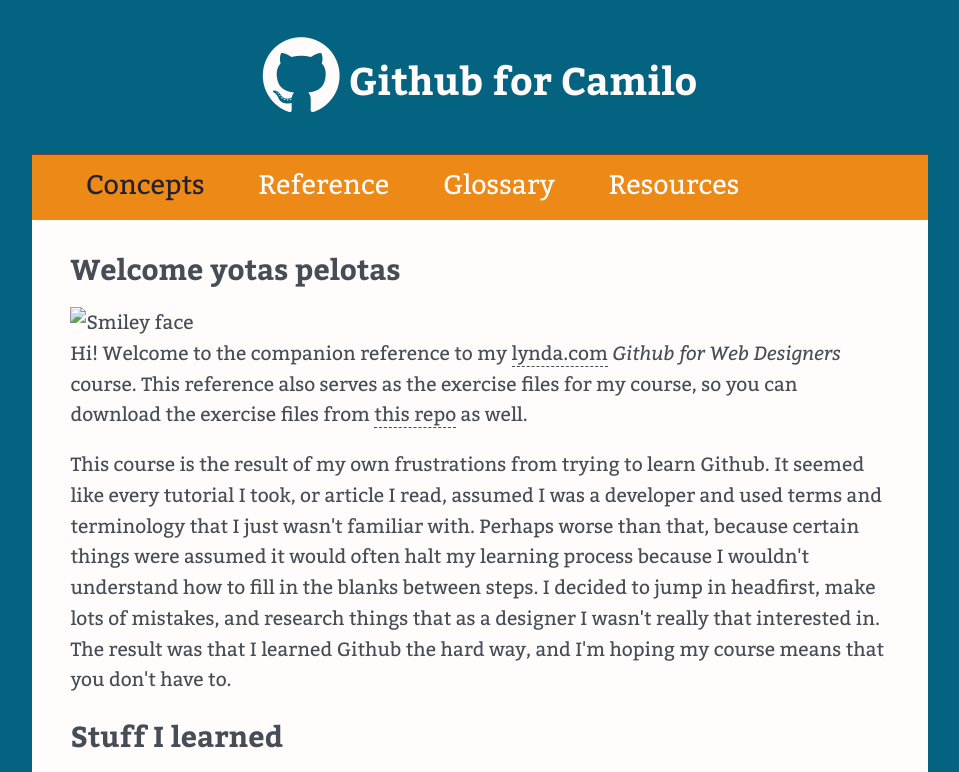
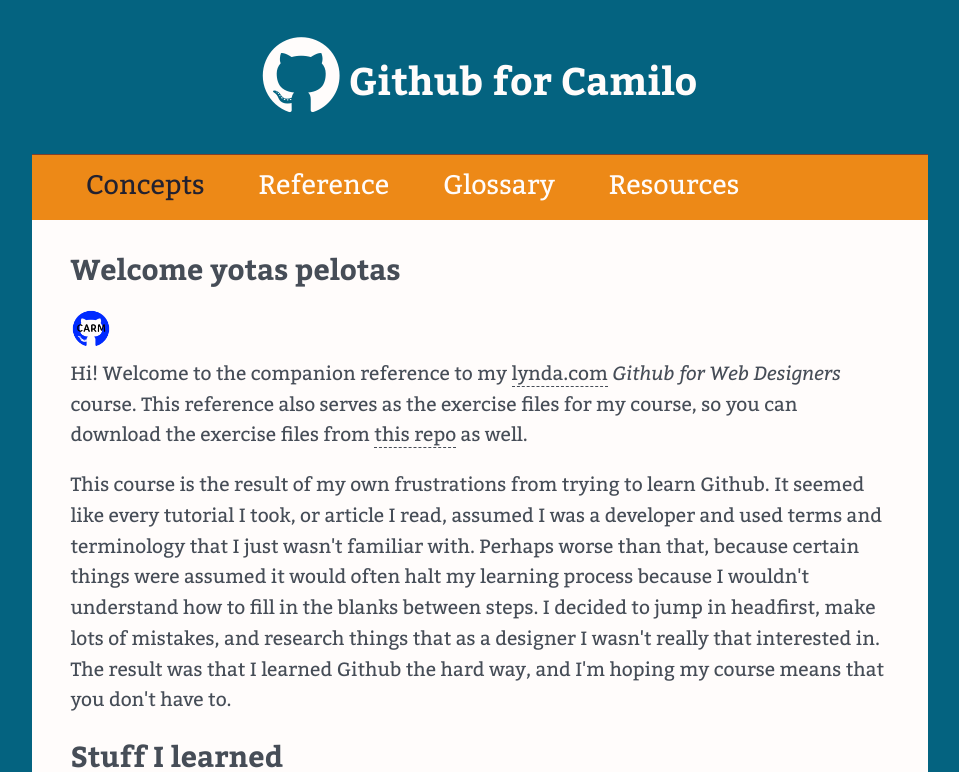
Before and after one commit to bhavya06lol/git-hub-web-design, a plain HTML site: page index.html in a window 1280 px wide. Shown: the top 772 px of the page, without its empty margins (160-1119 px from the left). Drawn offline with nearby package versions, Linux system fonts and the light colour scheme; the site is published under a folder, as on GitHub Pages, so addresses that start at the root find nothing.

Commit message:
fix link

```diff
--- a/index.html
+++ b/index.html
@@ -26,7 +26,7 @@
     </nav>
     <main>
     <h2>Welcome yotas pelotas</h2>
-    <img src="/_assets/github-icon.png" alt="Smiley face" height="42" width="42">
+    <img src="_assets/github-icon.png" alt="Smiley face" height="42" width="42">
     <p>Hi! Welcome to the companion reference to my <a href="http://www.lynda.com" title="lynda.com">lynda.com</a> <em>Github for Web Designers</em> course. This reference also serves as the exercise files for my course, so you can download the exercise files from <a href="https://github.com/camilo989/git-hub-web-design" title="Companion repo for Camilo">this repo</a> as well.</p>
     <p>This course is the result of my own frustrations from trying to learn Github. It seemed like every tutorial I took, or article I read, assumed I was a developer and used terms and terminology that I just wasn't familiar with. Perhaps worse than that, because certain things were assumed it would often halt my learning process because I wouldn't understand how to fill in the blanks between steps. I decided to jump in headfirst, make lots of mistakes, and research things that as a designer I wasn't really that interested in. The result was that I learned Github the hard way, and I'm hoping my course means that you don't have to.</p>
     <h2>Stuff I learned</h2>
```
